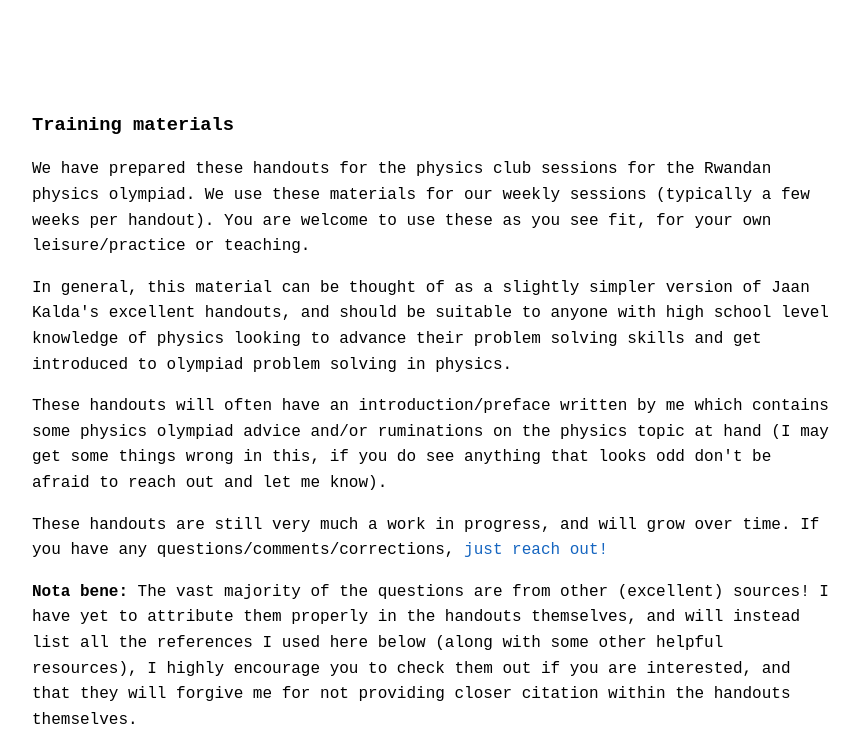
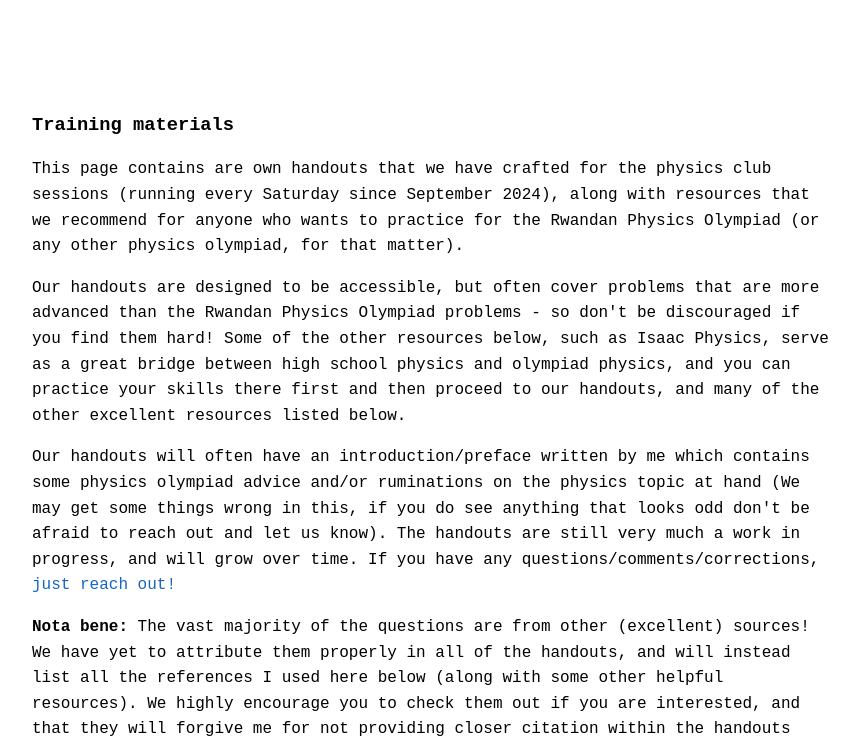
Before and after one commit to EmilRyd/rwanda-physics-olympiad, a website: page practice.html in a window 1280 px wide. Shown: the part 101-839 px from the top of the page, without its empty margins (208-1068 px from the left). Drawn offline with nearby package versions, Linux system fonts and the light colour scheme; some icons are missing.

Commit message:
updated text

```diff
--- a/practice.html
+++ b/practice.html
@@ -62,20 +62,17 @@
 
     <h3>Training materials</h3>
 
-        <p>We have prepared these handouts for the physics club sessions for the Rwandan physics olympiad. We use these materials for our weekly sessions (typically a few weeks per handout). You are welcome to use these as you see fit, for your own leisure/practice or teaching.
+        <p>This page contains are own handouts that we have crafted for the physics club sessions (running every Saturday since September 2024), along with resources that we recommend for anyone who wants to practice for the Rwandan Physics Olympiad (or any other physics olympiad, for that matter).
         </p>
         <p></p>
-          In general, this material can be thought of as a slightly simpler version of Jaan Kalda's excellent handouts, and should
-          be suitable to anyone with high school level knowledge of physics looking to advance their problem solving skills and get introduced to olympiad problem solving in physics.
+          Our handouts are designed to be accessible, but often cover problems that are more advanced than the Rwandan Physics Olympiad problems - so don't be discouraged if you find them hard! Some of the other resources below, such as Isaac Physics, serve as a great bridge between high school physics and olympiad physics, and you can practice your skills there first and then proceed to our handouts, and many of the other excellent resources listed below.
         </p>
 
-        <p>These handouts will often have an introduction/preface written by me which contains some physics olympiad advice and/or ruminations on the physics topic at hand (I may get some things wrong in this, if you do see anything that looks odd don't be afraid to reach out and let me know).</p>
-
-        <p>These handouts are still very much a work in progress, and will grow over time. If you have any questions/comments/corrections, <a href="mailto:emil.ryd@gmail.com">just reach out!</a></p>
+        <p>Our handouts will often have an introduction/preface written by me which contains some physics olympiad advice and/or ruminations on the physics topic at hand (We may get some things wrong in this, if you do see anything that looks odd don't be afraid to reach out and let us know). The handouts are still very much a work in progress, and will grow over time. If you have any questions/comments/corrections, <a href="mailto:emil.ryd@gmail.com">just reach out!</a></p>
 
         </p>
 
-        <p><strong>Nota bene:</strong> The vast majority of the questions are from other (excellent) sources! I have yet to attribute them properly in the handouts themselves, and will instead list all the references I used here below (along with some other helpful resources), I highly encourage you to check them out if you are interested, and that they will forgive me for not providing closer citation within the handouts themselves.</p>
+        <p><strong>Nota bene:</strong> The vast majority of the questions are from other (excellent) sources! We have yet to attribute them properly in all of the handouts, and will instead list all the references I used here below (along with some other helpful resources). We highly encourage you to check them out if you are interested, and that they will forgive me for not providing closer citation within the handouts themselves.</p>
 
         <strong>Kinematics</strong>
           <ol>
```
